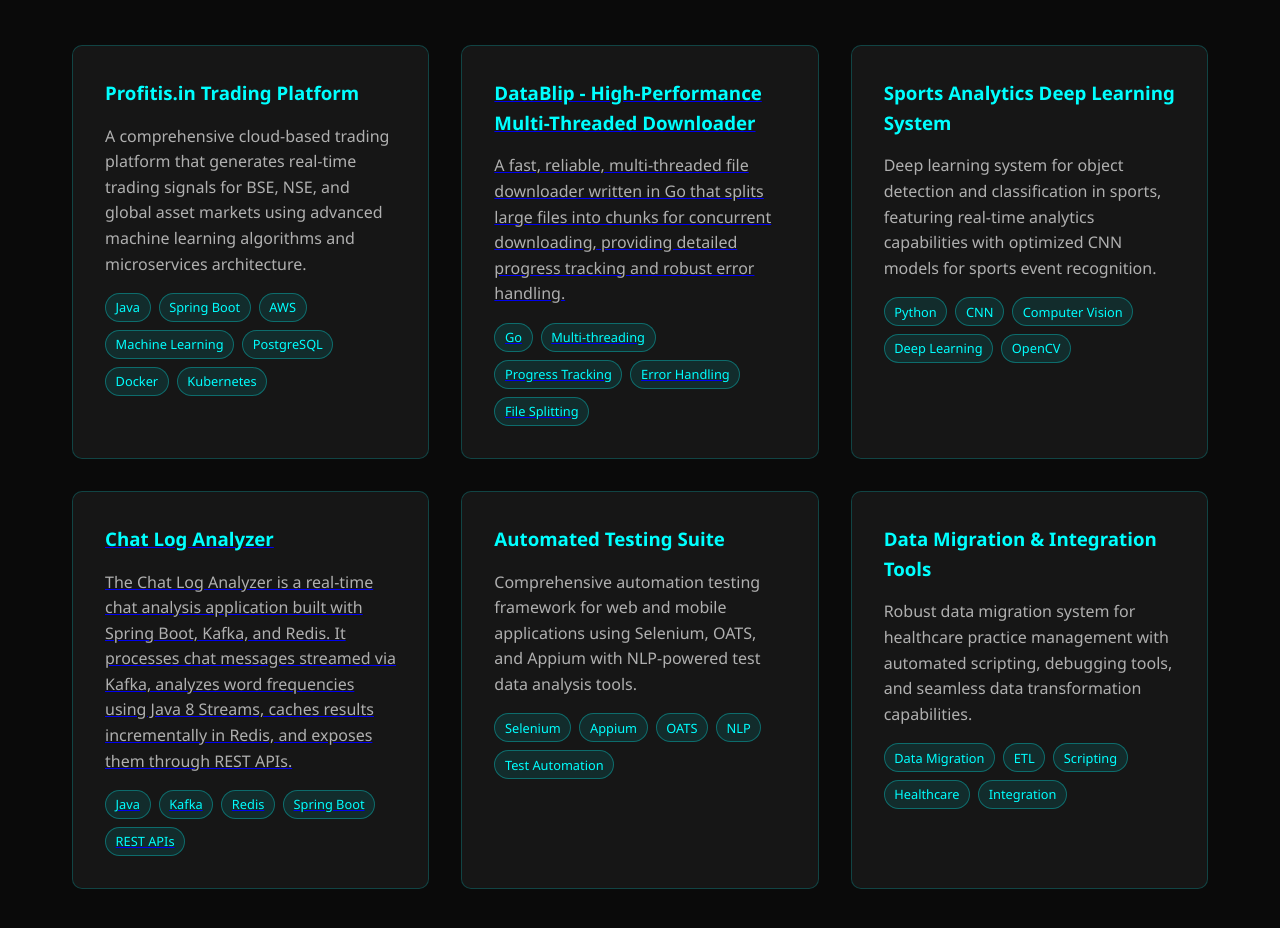
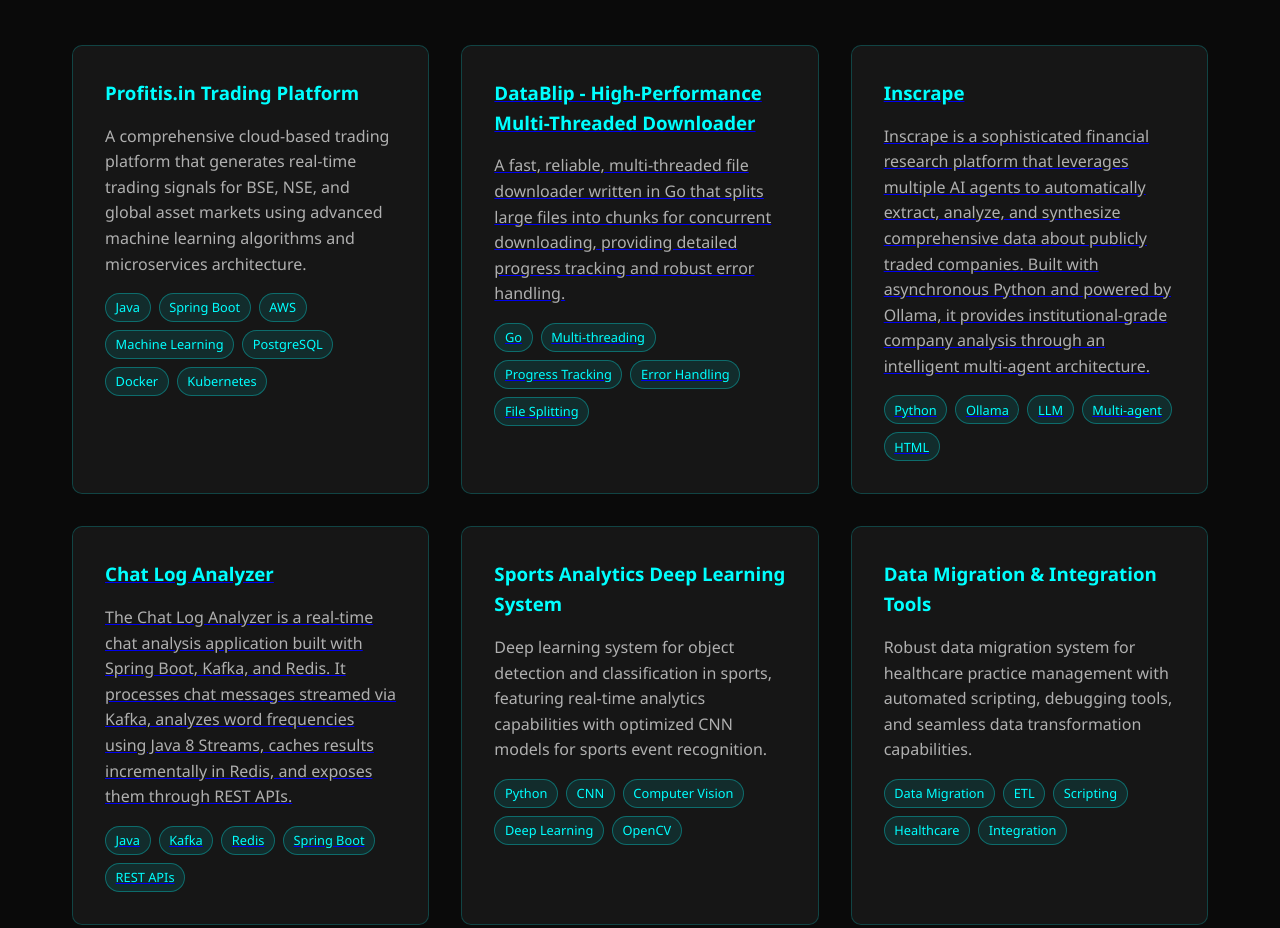
Before and after one commit to govind1331/govind1331.github.io, a plain HTML site: page index.html in a window 1280 px wide. Shown: the part 2435-3363 px from the top of the page. Drawn offline with Linux system fonts and the light colour scheme.

Commit message:
added Inscrape

```diff
--- a/index.html
+++ b/index.html
@@ -487,12 +487,12 @@
         <div class="about-content">
             <div class="contact-info">
                 <h3>Contact Information</h3>
-                <p><strong>Location:</strong> Forest Hill, VIC, 3131</p>
+                <p><strong>Location:</strong> VIC, 3131</p>
                 <p><strong>Mobile:</strong> +61-493619470</p>
                 <p><strong>Email:</strong> <a href="mailto:govindmurali94@gmail.com">govindmurali94@gmail.com</a></p>
                 <p><strong>LinkedIn:</strong> <a href="https://www.linkedin.com/in/govind-murali-568858154/" target="_blank">LinkedIn Profile</a></p>
                 <p><strong>GitHub:</strong> <a href="https://www.github.com/govind1331" target="_blank">github.com/govind1331</a></p>
-                <p><strong>Website:</strong> <a href="https://www.govindmurali.com/" target="_blank">govindmurali.com</a></p>
+                <p><strong>Website:</strong> <a href="https://govind1331.github.io" target="_blank">govind1331.github.io</a></p>
                 <div style="margin-top: 1.5rem;">
                     <h4 style="color: var(--accent-color); margin-bottom: 0.5rem;">Professional Membership</h4>
                     <p>Australian Computer Society - Associate Member (August 2024 – Current)</p>
@@ -527,6 +527,8 @@
                 <div class="skill-tags">
                     <span class="skill-tag">Java</span>
                     <span class="skill-tag">Python</span>
+                    <span class="skill-tag">Go</span>
+                    <span class="skill-tag">C++</span>
                     <span class="skill-tag">C#</span>
                     <span class="skill-tag">JavaScript</span>
                 </div>
@@ -606,15 +608,17 @@
             </div>
 
             <div class="project-card">
-                <h3>Sports Analytics Deep Learning System</h3>
-                <p>Deep learning system for object detection and classification in sports, featuring real-time analytics capabilities with optimized CNN models for sports event recognition.</p>
+                <a href="https://github.com/govind1331/Inscrape" target="_blank">
+                <h3>Inscrape</h3>
+                <p>Inscrape is a sophisticated financial research platform that leverages multiple AI agents to automatically extract, analyze, and synthesize comprehensive data about publicly traded companies. Built with asynchronous Python and powered by Ollama, it provides institutional-grade company analysis through an intelligent multi-agent architecture.</p>
                 <div class="tech-stack">
                     <span class="tech-tag">Python</span>
-                    <span class="tech-tag">CNN</span>
-                    <span class="tech-tag">Computer Vision</span>
-                    <span class="tech-tag">Deep Learning</span>
-                    <span class="tech-tag">OpenCV</span>
+                    <span class="tech-tag">Ollama</span>
+                    <span class="tech-tag">LLM</span>
+                    <span class="tech-tag">Multi-agent</span>
+                    <span class="tech-tag">HTML</span>
                 </div>
+                </a>
             </div>
 
             <div class="project-card">
@@ -632,14 +636,14 @@
             </div>
 
             <div class="project-card">
-                <h3>Automated Testing Suite</h3>
-                <p>Comprehensive automation testing framework for web and mobile applications using Selenium, OATS, and Appium with NLP-powered test data analysis tools.</p>
+                <h3>Sports Analytics Deep Learning System</h3>
+                <p>Deep learning system for object detection and classification in sports, featuring real-time analytics capabilities with optimized CNN models for sports event recognition.</p>
                 <div class="tech-stack">
-                    <span class="tech-tag">Selenium</span>
-                    <span class="tech-tag">Appium</span>
-                    <span class="tech-tag">OATS</span>
-                    <span class="tech-tag">NLP</span>
-                    <span class="tech-tag">Test Automation</span>
+                    <span class="tech-tag">Python</span>
+                    <span class="tech-tag">CNN</span>
+                    <span class="tech-tag">Computer Vision</span>
+                    <span class="tech-tag">Deep Learning</span>
+                    <span class="tech-tag">OpenCV</span>
                 </div>
             </div>
 
```
